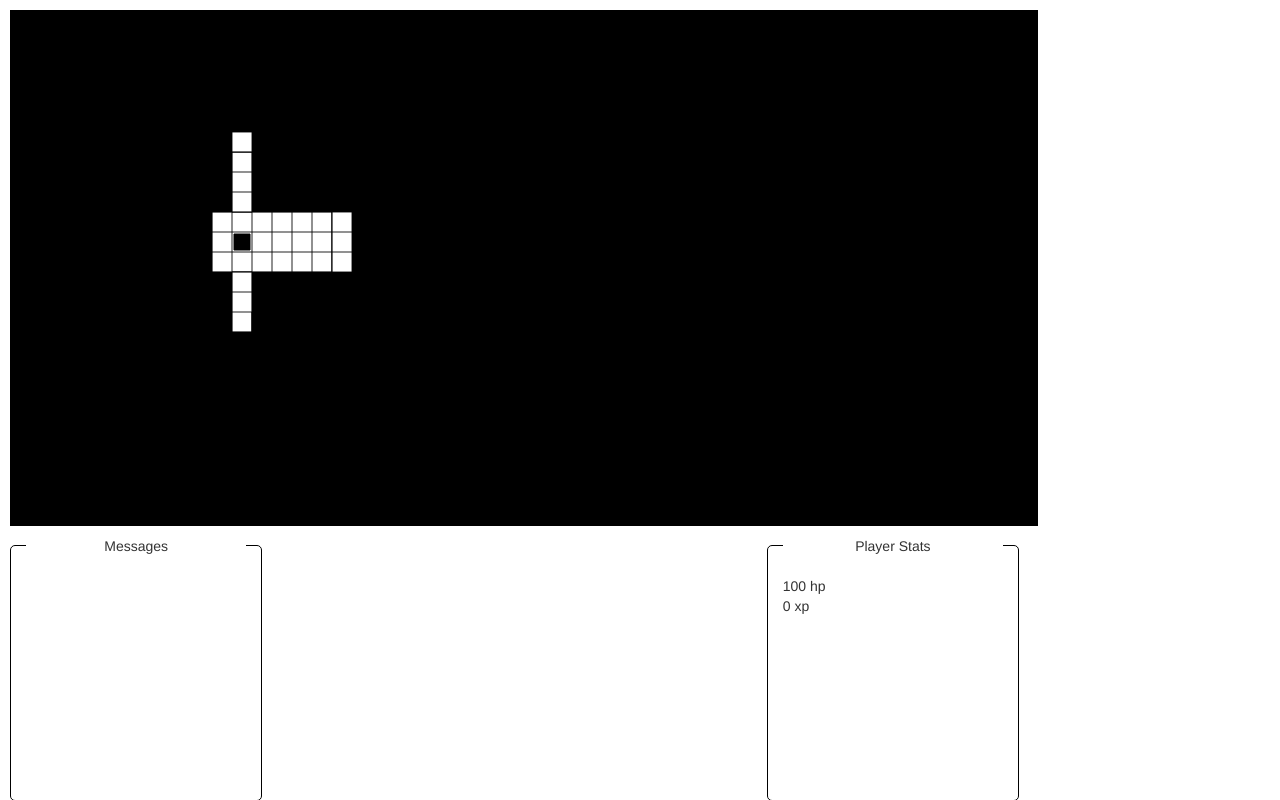
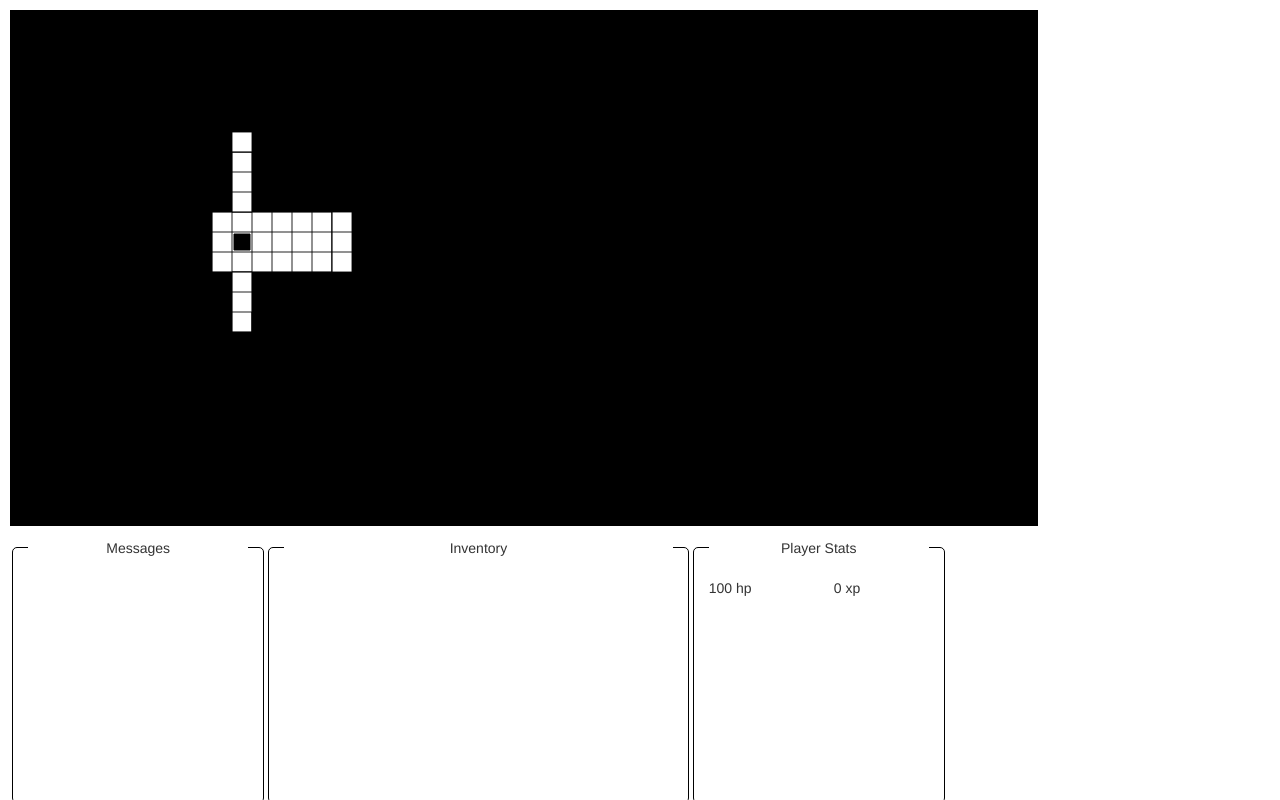
Before and after one commit to WizardOfHaas/agame, a plain HTML site: page index.html in a window 1280 px wide. Drawn offline with nearby package versions, Linux system fonts and the light colour scheme.

Commit message:
making some visual changes

```diff
--- a/css/game.css
+++ b/css/game.css
@@ -19,10 +19,6 @@ div#hud{
 	padding-top: 15px;
 }
 
-div#msg{
-	overflow: hidden;
-}
-
 div.player-stats{
 }
 
@@ -35,6 +31,7 @@ div.game-container{
 	border: 1px solid black;
 	border-radius: 5px;
 	height: 256px;
+	margin: 2px;
 }
 
 .hud-element > p{
--- a/data/games/test/game.json
+++ b/data/games/test/game.json
@@ -30,7 +30,8 @@
 			"id": "#hud",
 			"msg": "#msg",
 			"hp": "#hp",
-			"xp": "#xp"
+			"xp": "#xp",
+			"inv": "#inv"
 		},
 		"messages": []
 	},
--- a/index.html
+++ b/index.html
@@ -31,16 +31,18 @@
 					</div>
 				</div>
 
-				<div class="com-md-6">
-				</div>
-
-				<div class="col-md-6">
+				<div class="col-md-5 hud-element">
+					<p>Inventory</p>
+					<div id="inv">
+					</div>
 				</div>
 
 				<div class="player-stats col-md-3 hud-element">
 					<p>Player Stats</p>
-					<div id="hp"></div>
-					<div id="xp"></div>
+					<div class="row">
+						<div id="hp" class="col-md-6"></div>
+						<div id="xp" class="col-md-6"></div>
+					</div>
 				</div>
 			</div>
 		</div>
```
